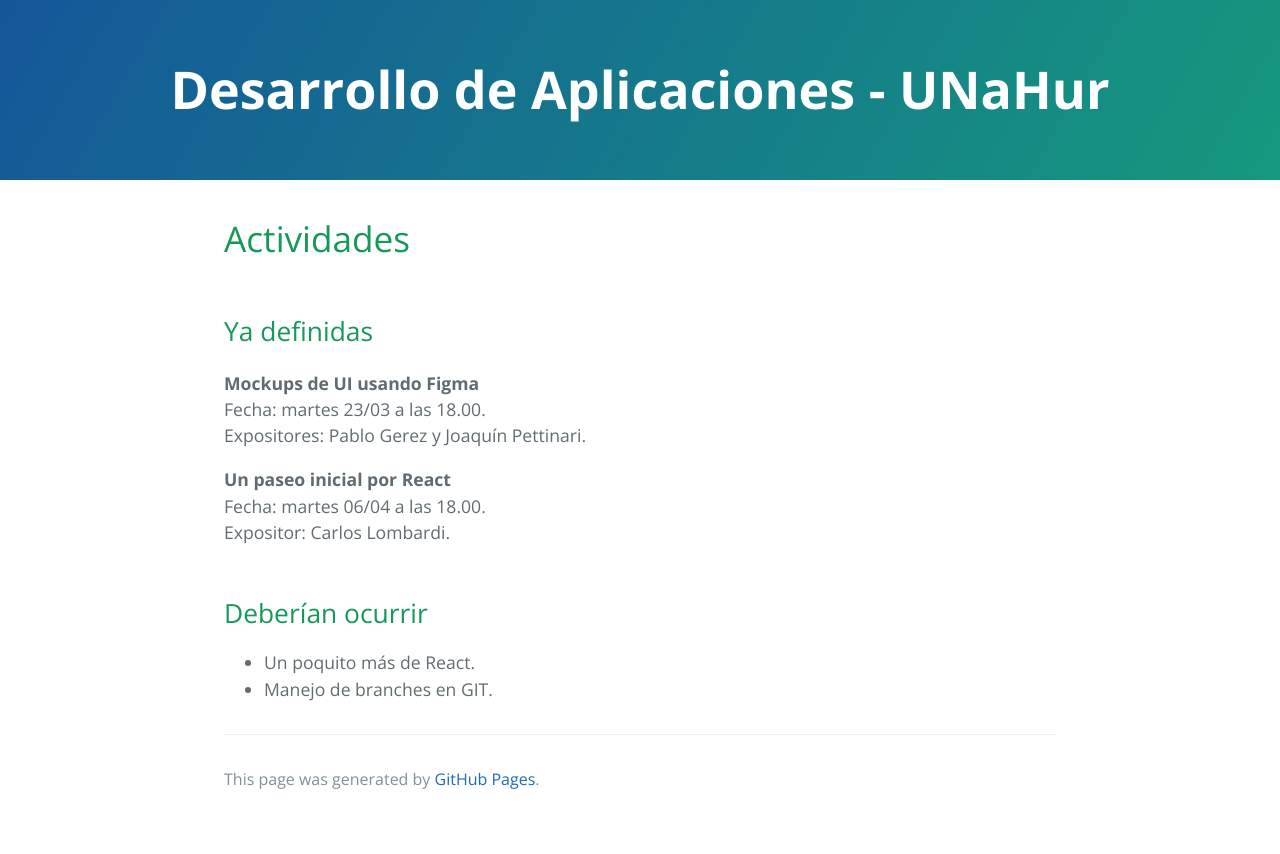
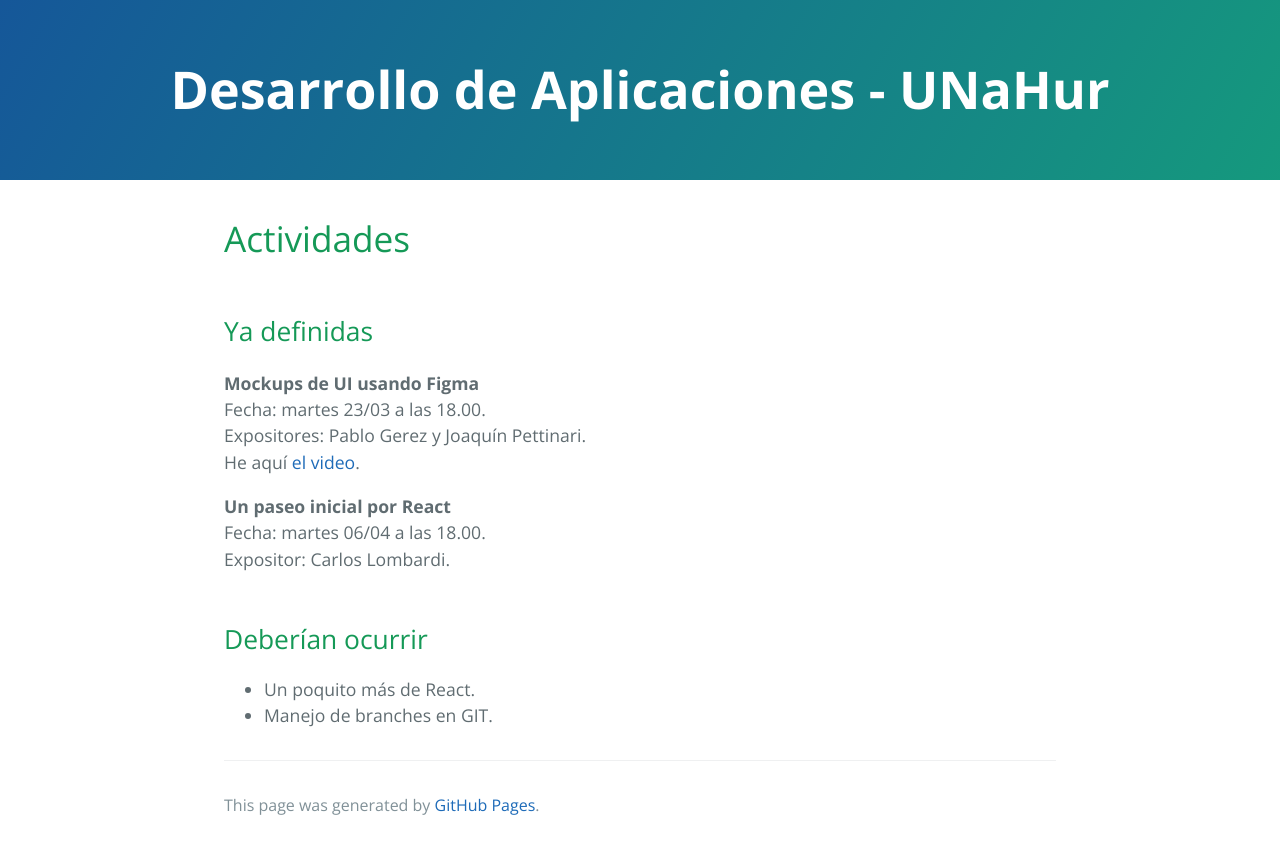
Before and after one commit to unahur-desapp/unahur-desapp-site, a Jekyll site: the page built from actividades.md, in a window 1280 px wide. Shown: the top 854 px of the page. Built offline with Jekyll 4.4.1, drawn with Linux system fonts in a browser that asks for light colours; our own code applies the rules of GitHub Pages for plain Markdown files.

Commit message:
link video charla figma

```diff
--- a/actividades.md
+++ b/actividades.md
@@ -9,6 +9,7 @@ layout: default
 **Mockups de UI usando Figma**
 Fecha: martes 23/03 a las 18.00.
 Expositores: Pablo Gerez y Joaquín Pettinari.
+He aquí [el video](https://drive.google.com/file/d/1cUTDRfaw6aD7rbt3z8GpmbJN4gfjHqFF/view).
 
 **Un paseo inicial por React**
 Fecha: martes 06/04 a las 18.00.
```
